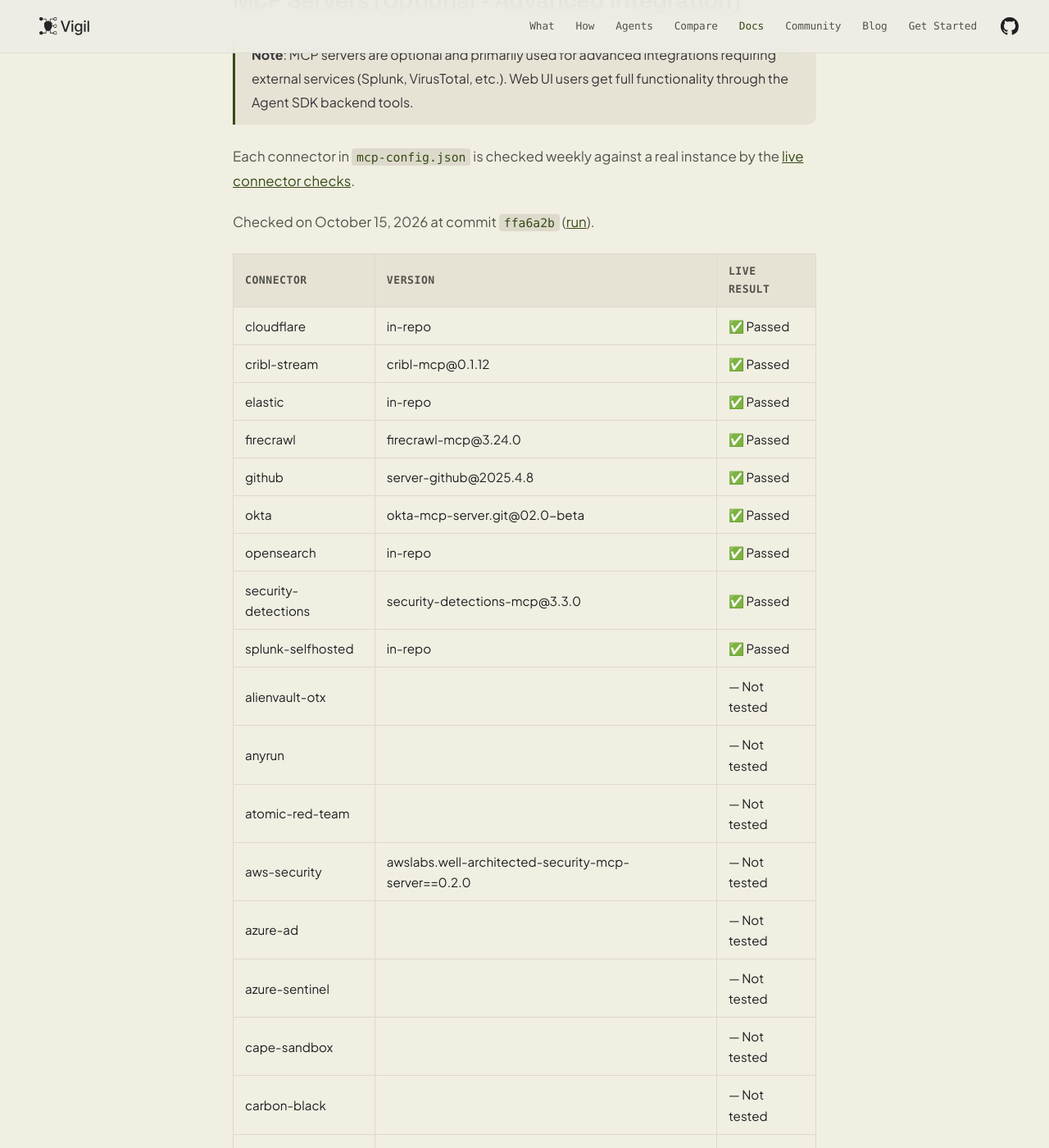
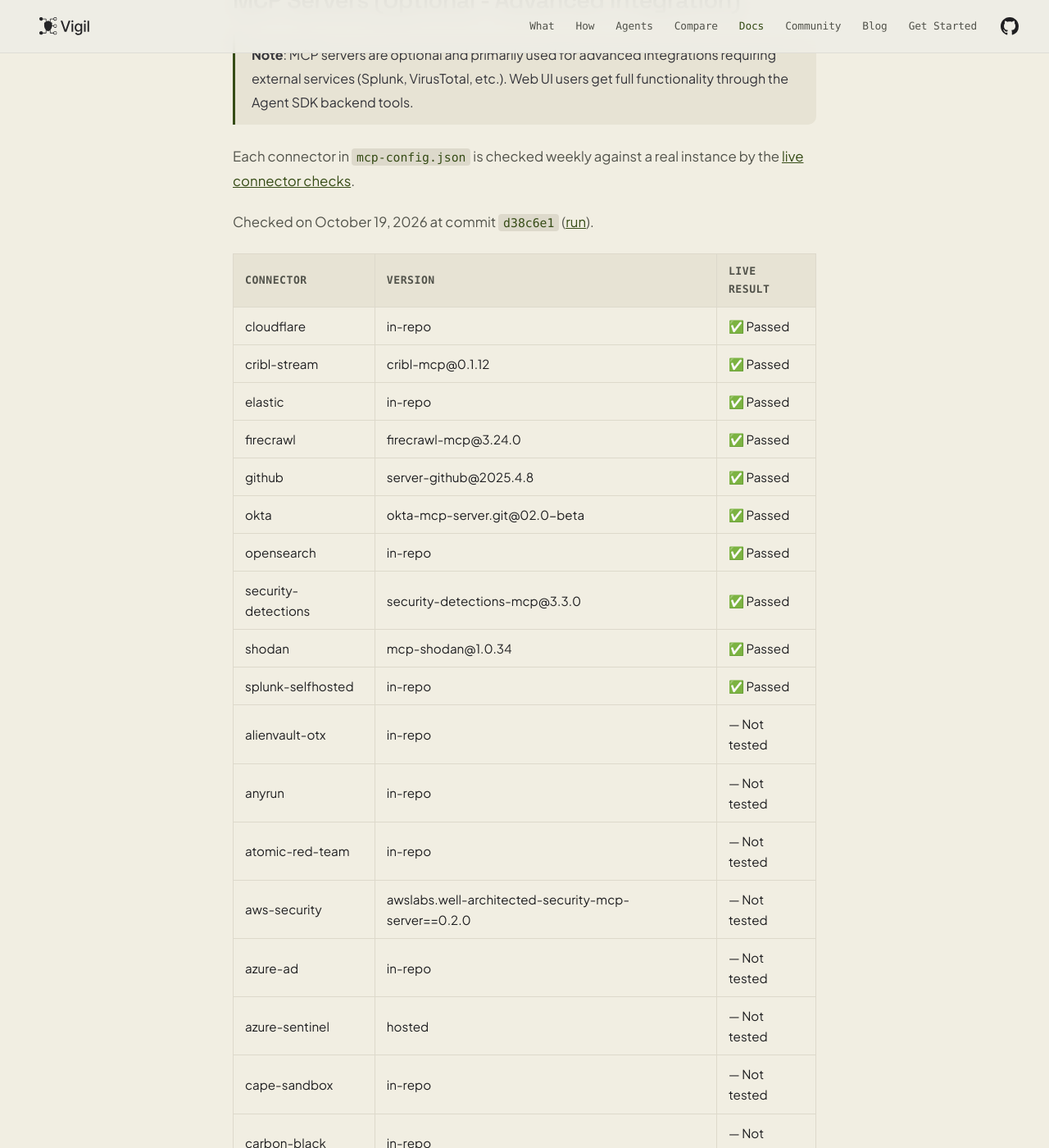
Before and after one commit to Vigil-SOC/vigil-soc.github.io, a Jekyll site: the page built from docs/integrations.md, in a window 1280 px wide and 1400 px high, scrolled down 1309 px. Shown: the whole window at 82% size. Built offline with Jekyll 4.4.1, drawn with Linux system fonts in a browser that asks for light colours; some web fonts are replaced; some of the changed text lies outside the part shown.

Commit message:
Update connector matrix from https://github.com/Vigil-SOC/vigil/actions/runs/39289604191

```diff
--- a/_data/connector_matrix.json
+++ b/_data/connector_matrix.json
@@ -1,22 +1,22 @@
 {
-  "ran_at": "2026-10-15T21:59:16Z",
-  "commit": "ffa6a2b",
-  "run": "https://github.com/Vigil-SOC/vigil/actions/runs/38813605985",
+  "ran_at": "2026-10-19T16:57:36Z",
+  "commit": "d38c6e1",
+  "run": "https://github.com/Vigil-SOC/vigil/actions/runs/39289604191",
   "connectors": [
     {
       "server": "alienvault-otx",
       "status": "no live check",
-      "version": null
+      "version": "in-repo"
     },
     {
       "server": "anyrun",
       "status": "no live check",
-      "version": null
+      "version": "in-repo"
     },
     {
       "server": "atomic-red-team",
       "status": "no live check",
-      "version": null
+      "version": "in-repo"
     },
     {
       "server": "aws-security",
@@ -26,22 +26,22 @@
     {
       "server": "azure-ad",
       "status": "no live check",
-      "version": null
+      "version": "in-repo"
     },
     {
       "server": "azure-sentinel",
       "status": "no live check",
-      "version": null
+      "version": "hosted"
     },
     {
       "server": "cape-sandbox",
       "status": "no live check",
-      "version": null
+      "version": "in-repo"
     },
     {
       "server": "carbon-black",
       "status": "no live check",
-      "version": null
+      "version": "in-repo"
     },
     {
       "server": "cloudflare",
@@ -56,7 +56,7 @@
     {
       "server": "crowdstrike",
       "status": "no live check",
-      "version": null
+      "version": "falcon-mcp==0.19.0"
     },
     {
       "server": "elastic",
@@ -76,12 +76,12 @@
     {
       "server": "gcp-secops",
       "status": "no live check",
-      "version": null
+      "version": "google-secops-mcp==0.7.1"
     },
     {
       "server": "gcp-threat-intel",
       "status": "no live check",
-      "version": null
+      "version": "gti-mcp==0.1.3"
     },
     {
       "server": "github",
@@ -91,42 +91,42 @@
     {
       "server": "hybrid-analysis",
       "status": "no live check",
-      "version": null
+      "version": "in-repo"
     },
     {
       "server": "ip-geolocation",
       "status": "no live check",
-      "version": null
+      "version": "in-repo"
     },
     {
       "server": "jira",
       "status": "no live check",
-      "version": null
+      "version": "hosted"
     },
     {
       "server": "joe-sandbox",
       "status": "no live check",
-      "version": null
+      "version": "unpinned"
     },
     {
       "server": "loglm",
       "status": "no live check",
-      "version": null
+      "version": "hosted"
     },
     {
       "server": "microsoft-defender",
       "status": "no live check",
-      "version": null
+      "version": "in-repo"
     },
     {
       "server": "microsoft-teams",
       "status": "no live check",
-      "version": null
+      "version": "in-repo"
     },
     {
       "server": "misp",
       "status": "no live check",
-      "version": null
+      "version": "in-repo"
     },
     {
       "server": "okta",
@@ -146,7 +146,7 @@
     {
       "server": "palo-alto",
       "status": "no live check",
-      "version": null
+      "version": "in-repo"
     },
     {
       "server": "security-detections",
@@ -156,22 +156,22 @@
     {
       "server": "sentinelone",
       "status": "no live check",
-      "version": null
+      "version": "purple-mcp.git@v0.7.0"
     },
     {
       "server": "shodan",
-      "status": "fail",
-      "version": "mcp-shodan@1.0.22"
+      "status": "pass",
+      "version": "mcp-shodan@1.0.34"
     },
     {
       "server": "slack",
       "status": "no live check",
-      "version": null
+      "version": "in-repo"
     },
     {
       "server": "splunk",
       "status": "no live check",
-      "version": null
+      "version": "hosted"
     },
     {
       "server": "splunk-selfhosted",
@@ -181,7 +181,7 @@
     {
       "server": "url-analysis",
       "status": "no live check",
-      "version": null
+      "version": "in-repo"
     },
     {
       "server": "virustotal",
@@ -191,7 +191,7 @@
     {
       "server": "vstrike",
       "status": "no live check",
-      "version": null
+      "version": "in-repo"
     }
   ]
 }
```
